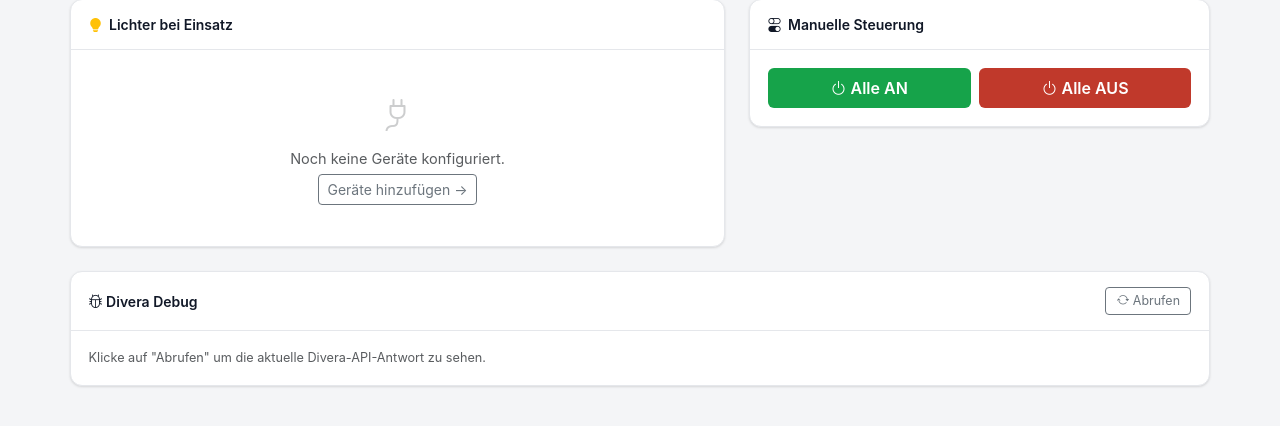
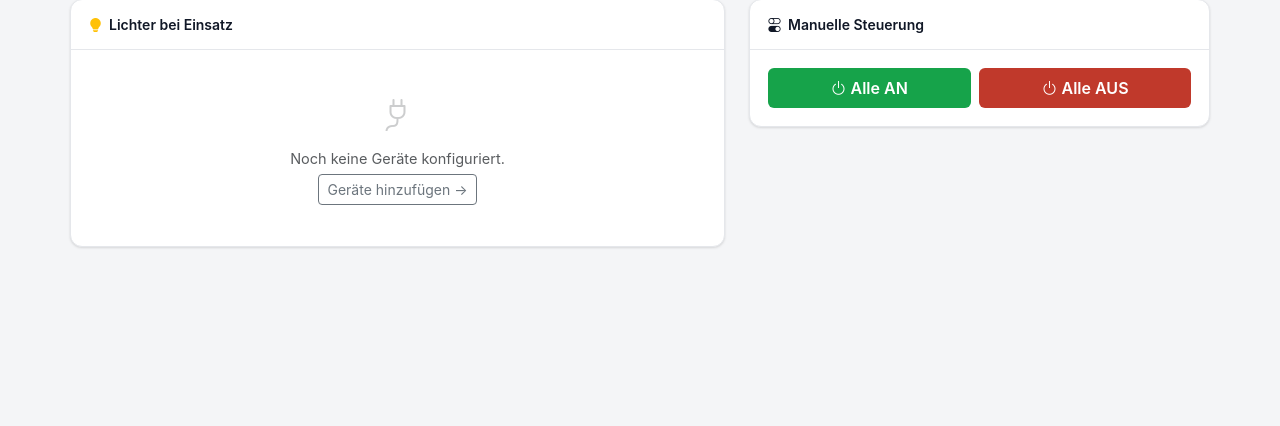
Before and after one commit to drunkler/Divera247-SmartHome, a Flask app: page / in a window 1280 px wide. Shown: the part 182-608 px from the top of the page. Run offline with Flask 3, Linux system fonts and the light colour scheme; the visitor is signed in with stand-in values (Sample User, id 1).

Commit message:
Divera Debug entfernen, README aktualisieren
Debug-Panel aus Dashboard entfernt. README: doppelter Windows-Abschnitt
bereinigt, persoenlichen Key und Key-Typ-Auswahl dokumentiert.

Co-Authored-By: Claude Sonnet 4.6 <noreply@anthropic.com>

```diff
--- a/templates/index.html
+++ b/templates/index.html
@@ -163,19 +163,6 @@
   </div>
 </div>
 
-<!-- Divera Debug -->
-<div class="card mt-4">
-  <div class="card-header justify-content-between">
-    <span><i class="bi bi-bug"></i> Divera Debug</span>
-    <button class="btn btn-sm btn-outline-secondary" onclick="loadDebug(this)" style="font-size:.78rem;padding:.25rem .65rem">
-      <i class="bi bi-arrow-repeat"></i> Abrufen
-    </button>
-  </div>
-  <div id="debug-out" class="card-body text-muted small">
-    Klicke auf "Abrufen" um die aktuelle Divera-API-Antwort zu sehen.
-  </div>
-</div>
-
 {% endblock %}
 
 {% block scripts %}
@@ -184,64 +171,5 @@ function toggleCheck(cb) {
   const lbl = document.getElementById('lbl_' + cb.value);
   lbl.classList.toggle('checked', cb.checked);
 }
-
-function loadDebug(btn) {
-  const out = document.getElementById('debug-out');
-  btn.disabled = true;
-  btn.innerHTML = '<span class="spinner-border spinner-border-sm"></span>';
-
-  fetch('/api/divera-debug')
-    .then(r => r.json())
-    .then(d => {
-      btn.disabled = false;
-      btn.innerHTML = '<i class="bi bi-arrow-repeat"></i> Abrufen';
-
-      if (!d.ok) {
-        out.innerHTML = `<span class="text-danger"><i class="bi bi-x-circle"></i> ${d.error}</span>`;
-        return;
-      }
-
-      const data = d.data;
-      const alarm = data?.data;
-
-      if (!data?.success || !alarm?.id) {
-        out.innerHTML = `
-          <div class="d-flex align-items-center gap-2 text-muted">
-            <i class="bi bi-check-circle text-success fs-5"></i>
-            <div>
-              <div class="fw-semibold" style="color:var(--text)">Kein aktiver Einsatz</div>
-              ${data?.error ? `<div style="font-size:.78rem">${data.error}</div>` : ''}
-            </div>
-          </div>`;
-        return;
-      }
-
-      const ts = alarm.date ? new Date(alarm.date * 1000).toLocaleString('de-DE') : '—';
-      const rows = [
-        ['ID', alarm.id], ['Titel', alarm.title||'—'],
-        ['Stichwort', alarm.text||'—'], ['Adresse', alarm.address||'—'], ['Zeit', ts],
-      ].map(([k,v]) => `
-        <div class="d-flex gap-3 py-1 border-bottom" style="border-color:var(--border)!important">
-          <span style="width:80px;color:var(--muted);flex-shrink:0">${k}</span>
-          <span style="font-weight:600">${v}</span>
-        </div>`).join('');
-
-      out.innerHTML = `
-        <div class="d-flex align-items-center gap-2 mb-3">
-          <span class="alarm-badge"><i class="bi bi-exclamation-triangle-fill"></i> Einsatz aktiv</span>
-          <span style="color:var(--muted);font-size:.75rem">HTTP ${d.status_code}</span>
-        </div>
-        ${rows}
-        <details class="mt-3">
-          <summary style="cursor:pointer;color:var(--muted);font-size:.78rem">Rohdaten anzeigen</summary>
-          <pre class="debug-pre mt-2">${JSON.stringify(data, null, 2)}</pre>
-        </details>`;
-    })
-    .catch(e => {
-      btn.disabled = false;
-      btn.innerHTML = '<i class="bi bi-arrow-repeat"></i> Abrufen';
-      out.innerHTML = `<span class="text-danger"><i class="bi bi-x-circle"></i> ${e}</span>`;
-    });
-}
 </script>
 {% endblock %}
```
Also changed, not shown: README.md.
